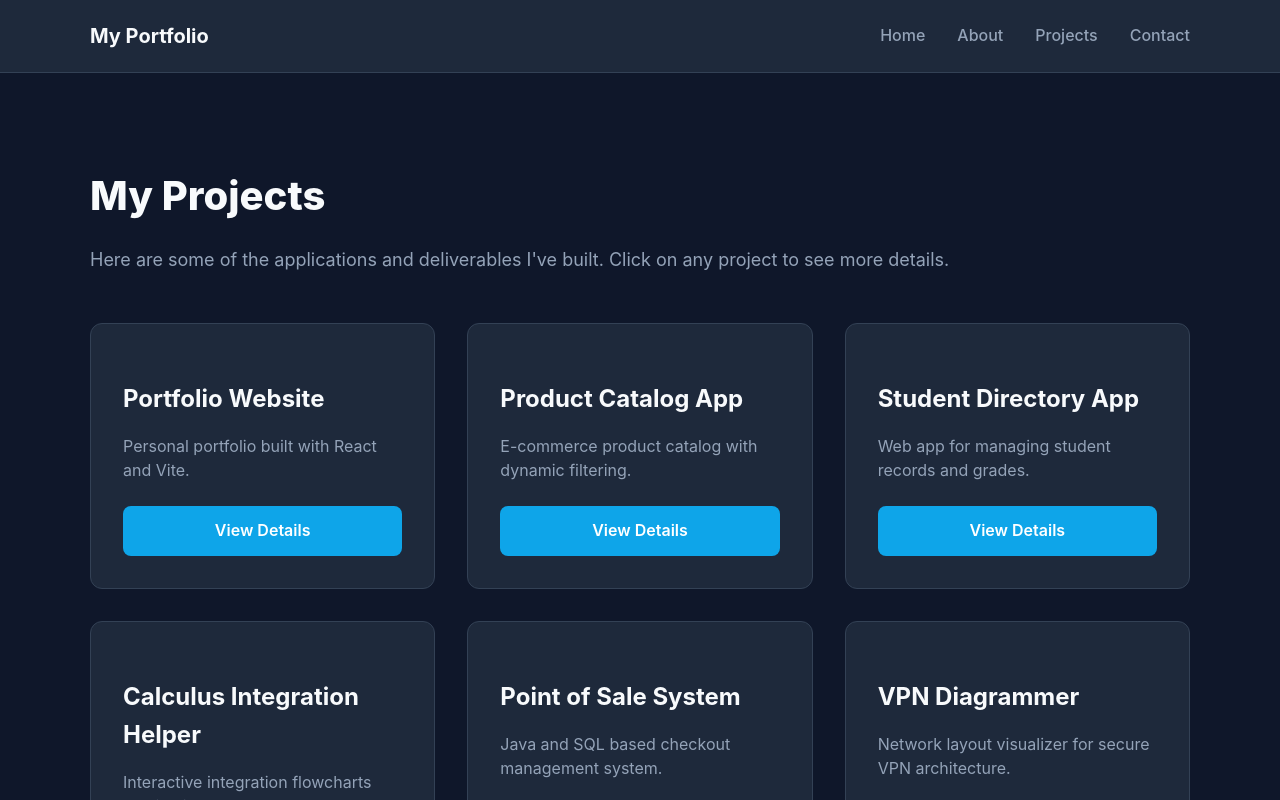
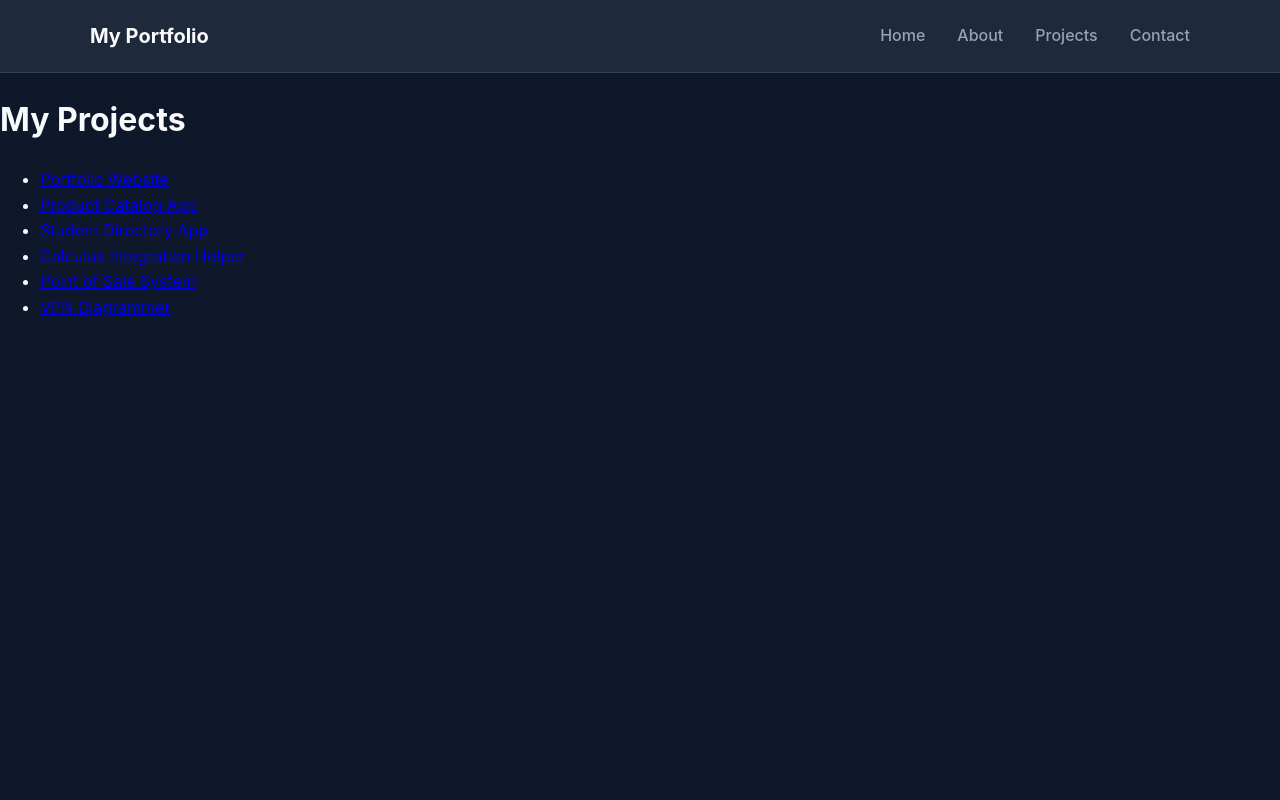
Before and after one commit to jhigsz/my-portfolio, a React (Vite) app: page /projects in a window 1280 px wide. Shown: the top 800 px of the page. Built offline with nearby package versions, Linux system fonts and the light colour scheme.

Commit message:
Update Projects.jsx

```diff
--- a/src/pages/Projects.jsx
+++ b/src/pages/Projects.jsx
@@ -1,37 +1,17 @@
-import { Link } from "react-router-dom";
-import { projects } from "../data/projects";
+import { Link } from 'react-router-dom';
+import { projects } from '../data/projects';
 
 export default function Projects() {
   return (
-    <div className="page-container">
-      <div style={{ marginBottom: '3rem' }}>
-        <h1 style={{ fontSize: '2.5rem', fontWeight: '800', marginBottom: '1rem' }}>My Projects</h1>
-        <p style={{ color: '#94a3b8', fontSize: '1.125rem' }}>
-          Here are some of the applications and deliverables I've built. Click on any project to see more details.
-        </p>
-      </div>
-
-      <div style={{ display: 'grid', gridTemplateColumns: 'repeat(auto-fit, minmax(300px, 1fr))', gap: '2rem' }}>
+    <div>
+      <h1>My Projects</h1>
+      <ul>
         {projects.map((project) => (
-          <div key={project.id} className="card" style={{ display: 'flex', flexDirection: 'column', justifyContent: 'space-between' }}>
-            <div>
-              <h3 style={{ fontSize: '1.5rem', fontWeight: '700', marginBottom: '0.75rem', color: '#f8fafc' }}>
-                {project.title}
-              </h3>
-              <p style={{ color: '#94a3b8', marginBottom: '1.5rem', lineHeight: '1.5' }}>
-                {project.description}
-              </p>
-            </div>
-            <Link
-              to={`/projects/${project.id}`}
-              className="btn-primary"
-              style={{ textAlign: 'center' }}
-            >
-              View Details
-            </Link>
-          </div>
+          <li key={project.id}>
+            <Link to={`/projects/${project.id}`}>{project.title}</Link>
+          </li>
         ))}
-      </div>
+      </ul>
     </div>
   );
 }
```
